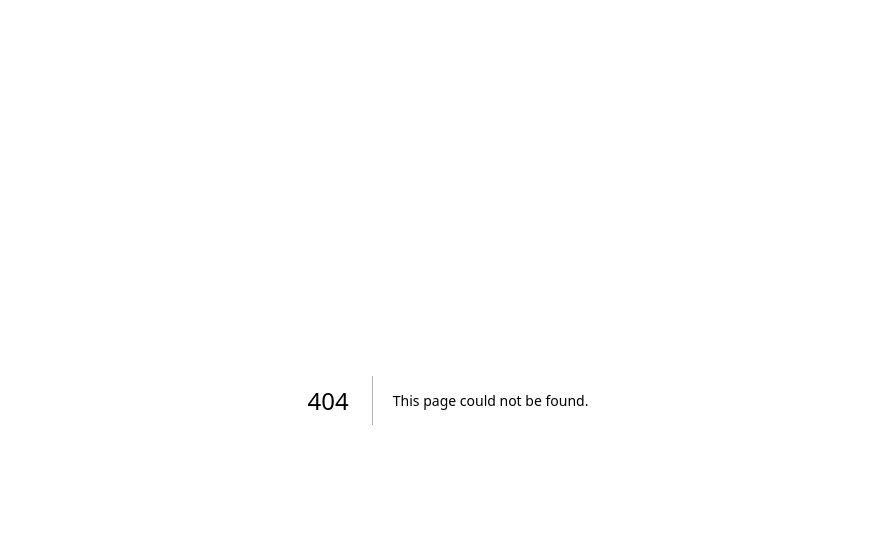
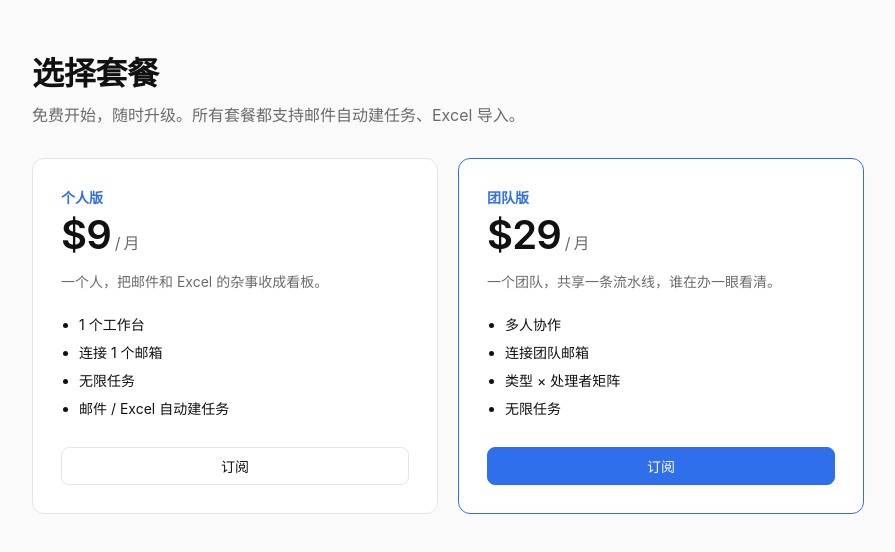
Before and after one commit to bth122118-commits/huiban, a Next.js app: page /pricing in a window 1280 px wide. Before the commit this address had no page. Shown: the top 552 px of the page, without its empty margins (192-1087 px from the left). Built offline with nearby package versions, Linux system fonts and the light colour scheme; no server answers.

Commit message:
feat: Paddle 定价页 /pricing（加载 Paddle.js + checkout）

```diff
--- /dev/null
+++ b/app/pricing/page.tsx
@@ -0,0 +1,115 @@
+"use client";
+import { useEffect, useState } from "react";
+import { supabase } from "@/lib/supabase-browser";
+
+declare global {
+  interface Window { Paddle?: any; }
+}
+
+type Plan = {
+  id: string;
+  name: string;
+  price: string;
+  desc: string;
+  priceId: string;
+  features: string[];
+  primary?: boolean;
+};
+
+const PLANS: Plan[] = [
+  {
+    id: "personal",
+    name: "个人版",
+    price: "$9",
+    desc: "一个人，把邮件和 Excel 的杂事收成看板。",
+    priceId: process.env.NEXT_PUBLIC_PADDLE_PRICE_PERSONAL || "",
+    features: ["1 个工作台", "连接 1 个邮箱", "无限任务", "邮件 / Excel 自动建任务"],
+  },
+  {
+    id: "team",
+    name: "团队版",
+    price: "$29",
+    desc: "一个团队，共享一条流水线，谁在办一眼看清。",
+    priceId: process.env.NEXT_PUBLIC_PADDLE_PRICE_TEAM || "",
+    features: ["多人协作", "连接团队邮箱", "类型 × 处理者矩阵", "无限任务"],
+    primary: true,
+  },
+];
+
+export default function PricingPage() {
+  const [paddle, setPaddle] = useState<any>(null);
+  const [email, setEmail] = useState("");
+  const [userId, setUserId] = useState("");
+  const [loading, setLoading] = useState(false);
+  const [error, setError] = useState("");
+
+  useEffect(() => {
+    const script = document.createElement("script");
+    script.src = "https://cdn.paddle.com/paddle/v2/paddle.js";
+    script.onload = () => {
+      if (!window.Paddle) return;
+      window.Paddle.Environment.set(process.env.NEXT_PUBLIC_PADDLE_ENV || "sandbox");
+      const token = process.env.NEXT_PUBLIC_PADDLE_CLIENT_TOKEN || "";
+      if (token) {
+        window.Paddle.Initialize({ token });
+        setPaddle(window.Paddle);
+      }
+    };
+    document.body.appendChild(script);
+    return () => { document.body.removeChild(script); };
+  }, []);
+
+  useEffect(() => {
+    supabase.auth.getUser().then(({ data }) => {
+      if (data.user) { setEmail(data.user.email || ""); setUserId(data.user.id); }
+    });
+  }, []);
+
+  function subscribe(plan: Plan) {
+    if (!plan.priceId) { setError("该套餐还未配置价格，请稍后再试。"); return; }
+    if (!paddle) { setError("支付组件加载中，请稍后重试。"); return; }
+    setError("");
+    setLoading(true);
+    paddle.Checkout.open({
+      items: [{ priceId: plan.priceId, quantity: 1 }],
+      customer: { email },
+      customData: { user_id: userId },
+    });
+    setLoading(false);
+  }
+
+  return (
+    <main style={{ maxWidth: 880, margin: "0 auto", padding: "48px 24px" }}>
+      <h1 style={{ fontSize: 32, fontWeight: 600, letterSpacing: "-0.01em", margin: "0 0 8px" }}>选择套餐</h1>
+      <p style={{ color: "var(--muted)", margin: "0 0 32px" }}>免费开始，随时升级。所有套餐都支持邮件自动建任务、Excel 导入。</p>
+
+      <div style={{ display: "grid", gridTemplateColumns: "repeat(auto-fit, minmax(280px, 1fr))", gap: 20 }}>
+        {PLANS.map((plan) => (
+          <div key={plan.id} style={{
+            border: `1px solid ${plan.primary ? "var(--accent)" : "var(--border)"}`,
+            borderRadius: 12, padding: 28, background: "var(--surface)",
+          }}>
+            <div style={{ fontSize: 14, color: "var(--accent)", fontWeight: 600, marginBottom: 4 }}>{plan.name}</div>
+            <div style={{ fontSize: 40, fontWeight: 600, letterSpacing: "-0.02em", lineHeight: 1.2 }}>
+              {plan.price}<span style={{ fontSize: 16, color: "var(--muted)", fontWeight: 400 }}> / 月</span>
+            </div>
+            <p style={{ color: "var(--muted)", fontSize: 14, margin: "12px 0 20px" }}>{plan.desc}</p>
+            <ul style={{ paddingLeft: 18, margin: "0 0 24px", fontSize: 14, color: "var(--fg)", lineHeight: 2 }}>
+              {plan.features.map((f) => <li key={f}>{f}</li>)}
+            </ul>
+            <button
+              className={plan.primary ? "btn btn-primary" : "btn btn-secondary"}
+              style={{ width: "100%" }}
+              onClick={() => subscribe(plan)}
+              disabled={loading}
+            >
+              订阅
+            </button>
+          </div>
+        ))}
+      </div>
+
+      {error && <p style={{ color: "var(--danger)", fontSize: 13, marginTop: 16 }}>{error}</p>}
+    </main>
+  );
+}
```
